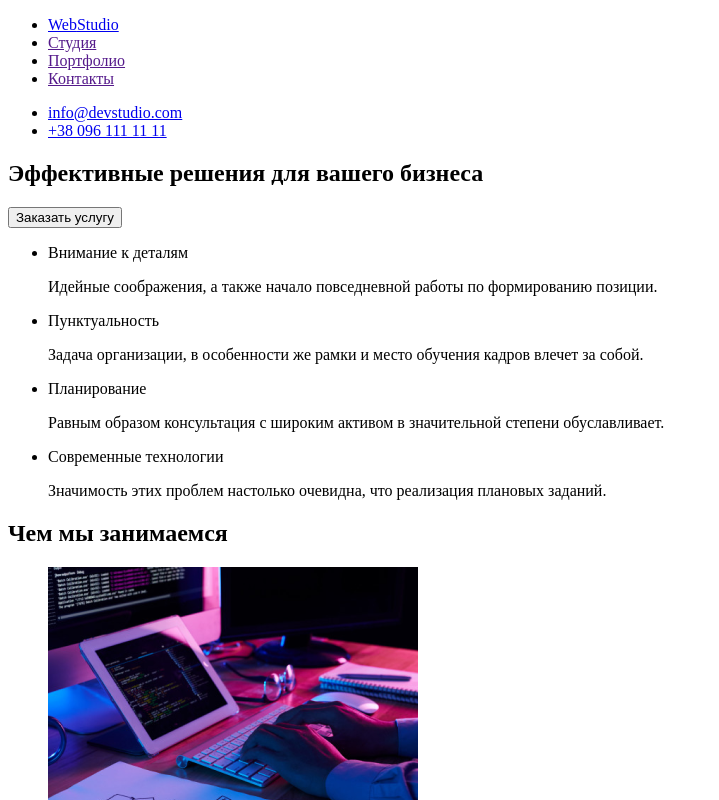
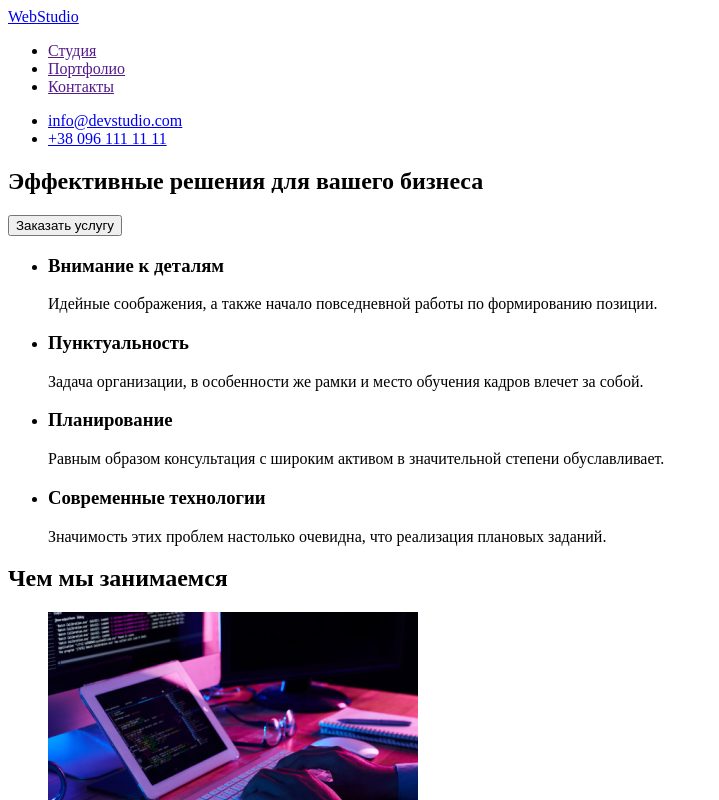
Before and after one commit to MarynaL1/goit-markup-hw-01, a plain HTML site: page index.html in a window 1280 px wide. Shown: the top 800 px of the page, without its empty margins (0-719 px from the left). Drawn offline with Linux system fonts and the light colour scheme.

Commit message:
with changes

```diff
--- a/index.html
+++ b/index.html
@@ -9,15 +9,15 @@
 <body>
     <header>
         <nav>
-            <ul>
-            <li>
-                <a
+              <a
                 href="./index.html"
                 lang="en">
                 <span>Web</span><span>Studio</span>
-            </a> </li>
-            <li>
-                <a href="">Студия</a> </li>
+            </a>
+            <ul>
+                <li>
+                <a href="">Студия</a>
+            </li>
             <li>
                 <a href="">Портфолио</a>
             </li>
@@ -45,19 +45,19 @@
             <h2 hidden> Наши преимущества </h2>
             <ul>
                 <li>
-                    <p>Внимание к деталям</p>
+                    <h3>Внимание к деталям</h3>
                     <p>Идейные соображения, а также начало повседневной работы по формированию позиции.</p>
                 </li>
                 <li>
-                    <p>Пунктуальность</p>
+                    <h3>Пунктуальность</h3>
                     <p>Задача организации, в особенности же рамки и место обучения кадров влечет за собой.</p>
                 </li>
                 <li>
-                    <p>Планирование</p>
+                    <h3>Планирование</h3>
                     <p>Равным образом консультация с широким активом в значительной степени обуславливает.</p>
                 </li>
                 <li>
-                    <p>Современные технологии</p>
+                    <h3>Современные технологии</h3>
                     <p>Значимость этих проблем настолько очевидна, что реализация плановых заданий.</p>
                 </li>
             </ul>
@@ -128,7 +128,9 @@
         </section>
     </main>
     <footer>
-       <p><span>Web</span><span>Studio</span></p>
+        <a href="./index.html" lang="en">
+            <span>Web</span><span>Studio</span>
+        </a>
       <address>
           <ul>
            <li><a
```
